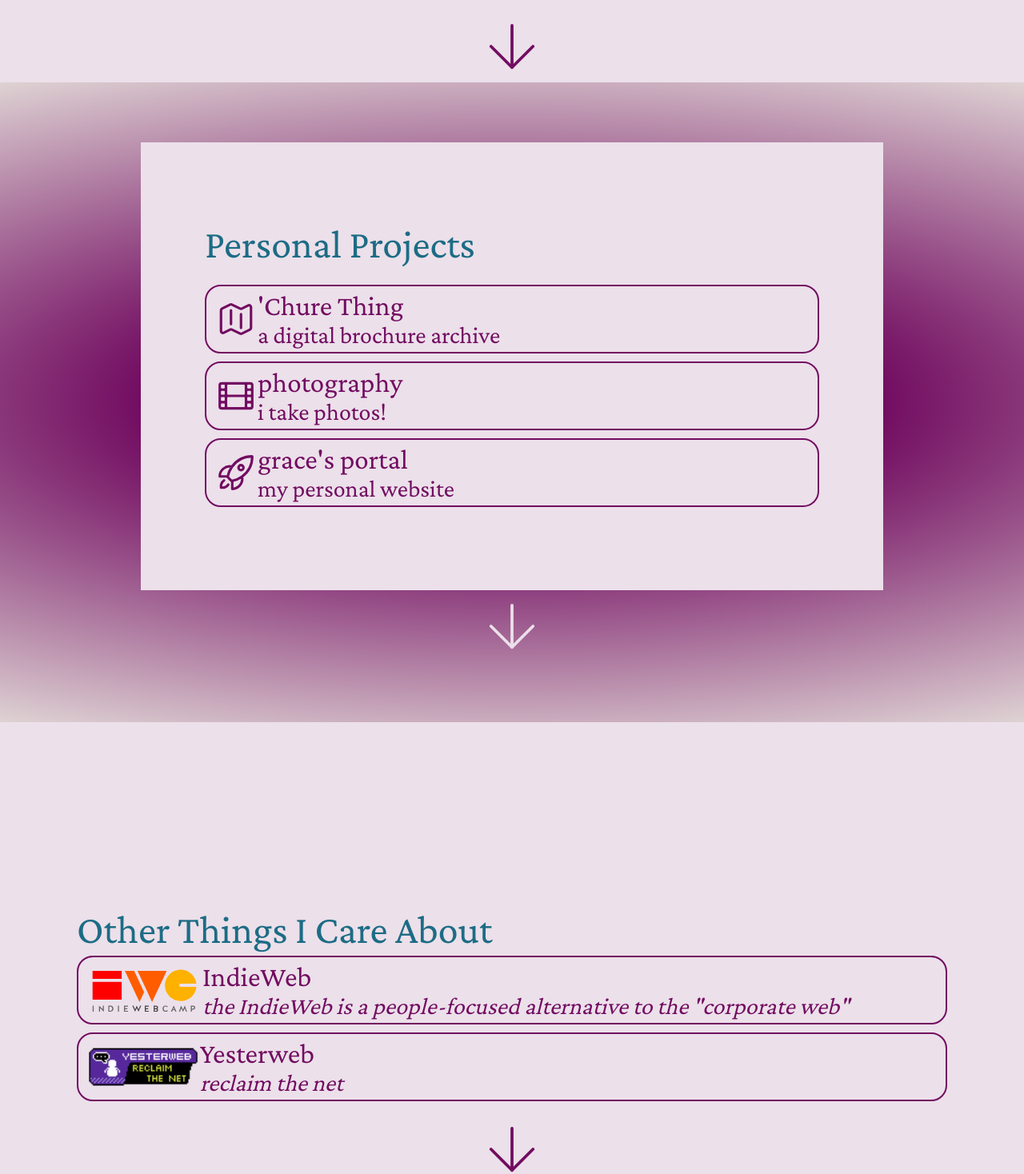
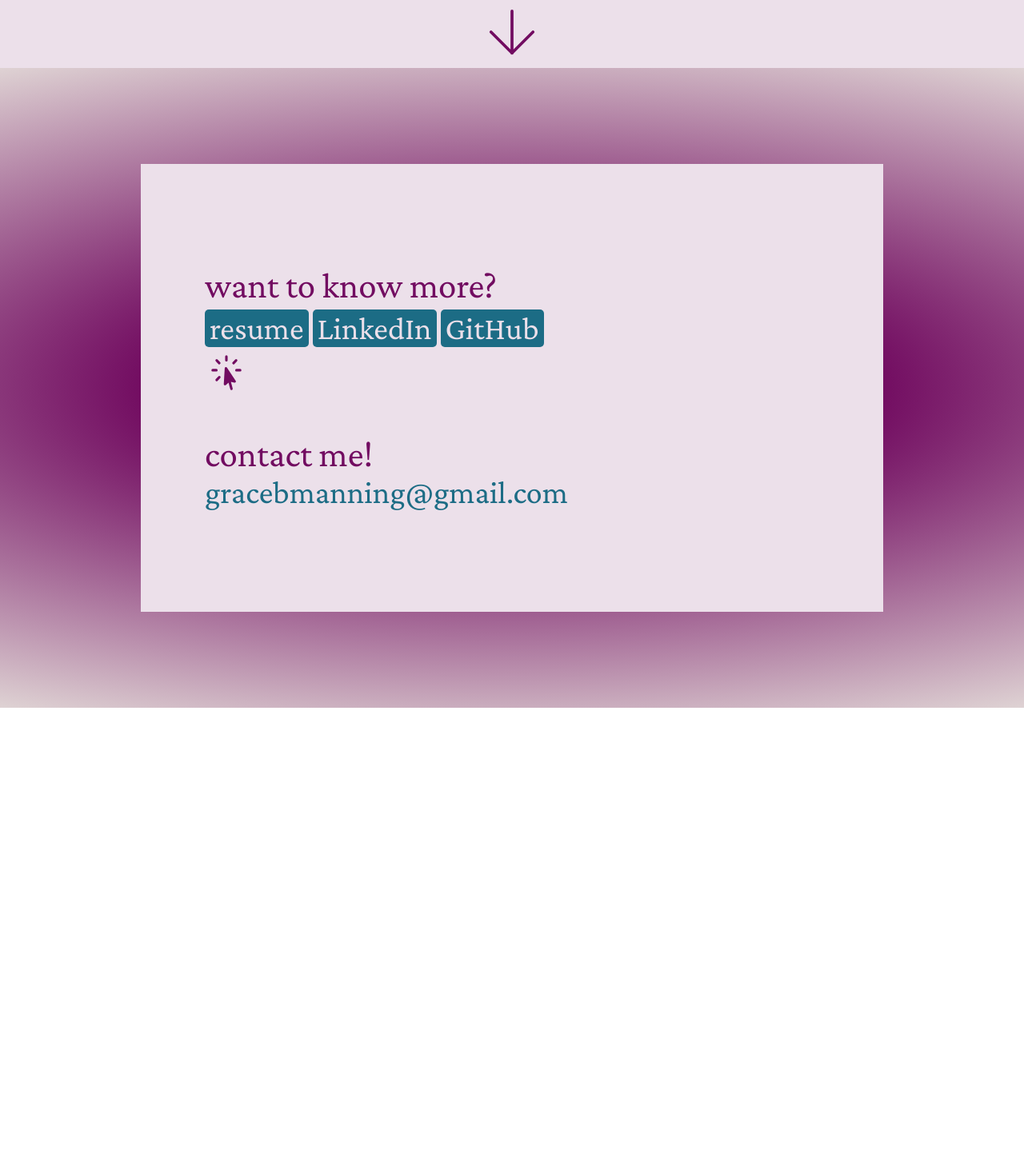
Before and after one commit to gracebmanning/grace-manning-v4, a React (Create React App) app: page / in a window 1280 px wide. Shown: the part 2358-3826 px from the top of the page at 80% size. After the commit the page ends 3243 px from the top, so only its background shows below. Built offline with nearby package versions, Linux system fonts and the light colour scheme.

Commit message:
remove personal projects section

```diff
--- a/src/components/Projects/projects.css
+++ b/src/components/Projects/projects.css
@@ -1,6 +1,6 @@
 .h2{
     color: var(--dark-teal);
-    font-size: 50px;
+    font-size: 45px;
 }
 
 #arrow{
--- a/src/components/Projects/projects.js
+++ b/src/components/Projects/projects.js
@@ -1,8 +1,7 @@
 import './projects.css';
 import arrow from '../../images/arrow-down.svg';
-import arrowLight from '../../images/arrow-down-light.svg';
 import { clickScroll } from '../clickScroll';
-import { projectItems, personalProjectItems, thingsICareAbout } from './projectsList';
+import { projectItems } from './projectsList';
 
 const skills = ['HTML', 'CSS', 'JavaScript', 'TypeScript', 'React', 'Angular', 'Node.js', 'Flutter/Dart', 'Android Studio', 'Xcode', 'Figma', 'Git/GitHub', 'AWS', 'MongoDB', 'MySQL', 'Python', 'C++', 'C', 'Java', 'Racket'];
 const skillItems = skills.map((skill) =>
@@ -27,24 +26,6 @@ export default function Projects() {
                     {projectItems}
                 </div>
             </div>
-            <img id="arrow" src={arrow} alt="arrow pointing down" onClick={() => clickScroll('projects2')} />
-        </div>
-        <div className="section-gradient" id="projects2">
-            <div className="rectangle">
-                <h2 className="h2">Personal Projects</h2>
-                <div className="projectsContainer">
-                    {personalProjectItems}
-                </div>
-            </div>
-            <img id="arrow" src={arrowLight} alt="arrow pointing down" onClick={() => clickScroll('care-about')} />
-        </div>
-        <div className="section-solid" id="care-about">
-            <div className="container">
-                <h2 className="h2">Other Things I Care About</h2>
-                <div className="projectsContainer">
-                    {thingsICareAbout}
-                </div>
-            </div>
             <img id="arrow" src={arrow} alt="arrow pointing down" onClick={() => clickScroll('contact')} />
         </div>
         </>
```
Also changed, not shown: src/components/Main/main.css (line endings or trailing spaces).
